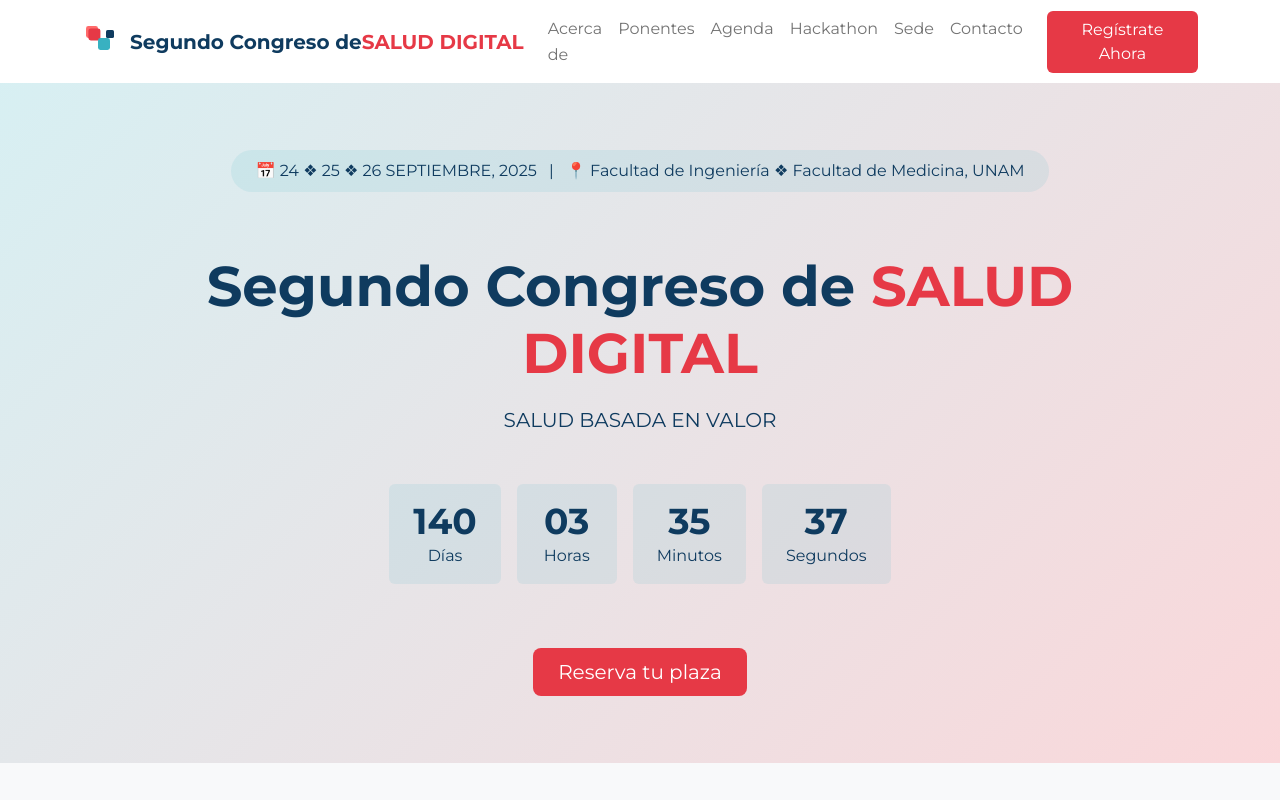
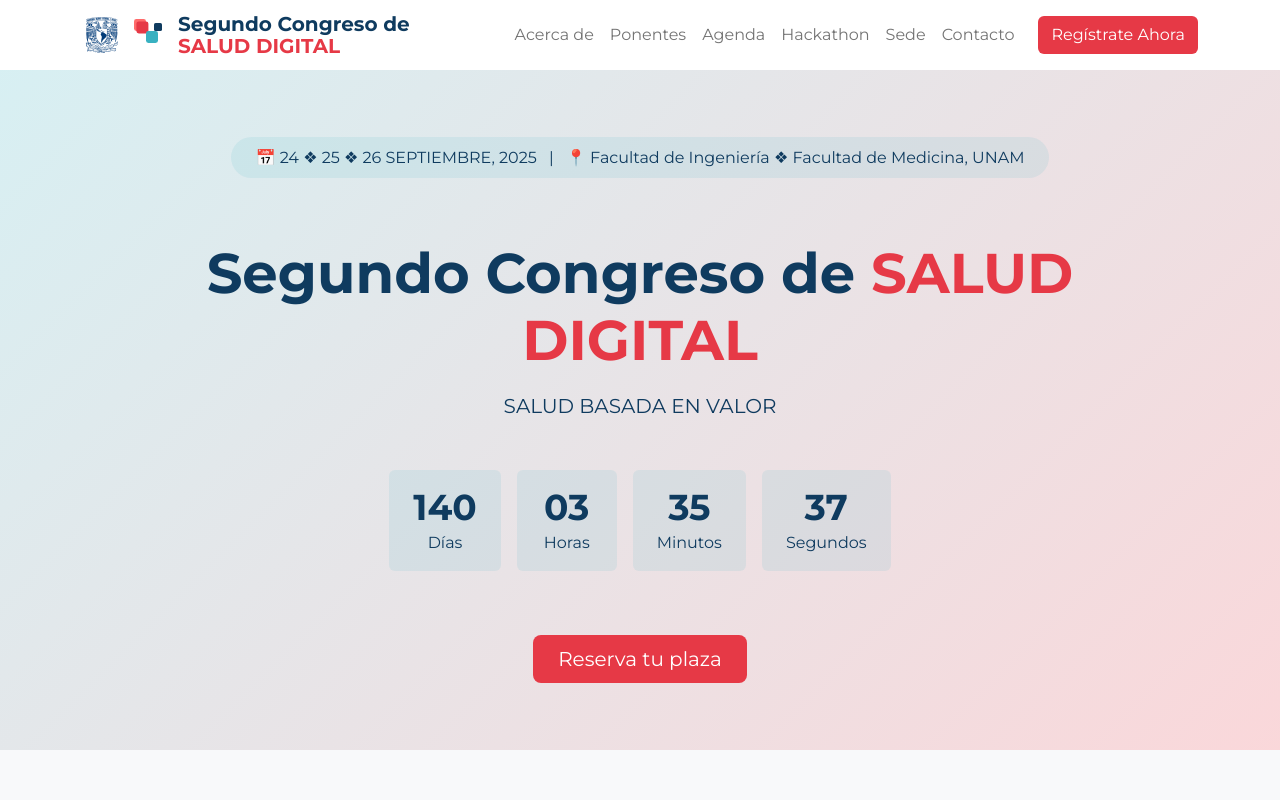
Before and after one commit to bryancontreras/congresosaluddigital.github.io, a plain HTML site: page index.html in a window 1280 px wide. Shown: the top 800 px of the page. Drawn offline with nearby package versions, Linux system fonts and the light colour scheme.

Commit message:
cambio header

```diff
--- a/index.html
+++ b/index.html
@@ -15,13 +15,22 @@
     <header class="navbar navbar-expand-lg navbar-light bg-white sticky-top shadow-sm">
         <div class="container">
           <a class="navbar-brand d-flex align-items-center" href="index.html">
+            <!-- Escudo de la UNAM -->
+            <img src="images/escudo-unam.png" alt="Escudo UNAM" height="40" class="me-2">
+
+            <!-- Logo del congreso -->
             <svg width="40" height="40" viewBox="0 0 50 50" class="me-2">
                 <rect x="5" y="5" width="15" height="15" rx="3" fill="#FF6B6B" />
                 <rect x="8" y="8" width="15" height="15" rx="3" fill="#E63946" />
                 <rect x="20" y="20" width="15" height="15" rx="3" fill="#38B1C1" />
                 <rect x="30" y="10" width="10" height="10" rx="2" fill="#0F3B5F" />
             </svg>
-                <span class="fw-bold" style="color: #0F3B5F;">Segundo Congreso de</span> <span class="fw-bold" style="color: #E63946;">SALUD DIGITAL</span>
+
+            <!-- Título en dos líneas -->
+            <div class="d-flex flex-column">
+                <span class="fw-bold" style="color: #0F3B5F; line-height: 1.1;">Segundo Congreso de</span>
+                <span class="fw-bold" style="color: #E63946; line-height: 1.1;">SALUD DIGITAL</span>
+            </div>
         </a>
             <button class="navbar-toggler" type="button" data-bs-toggle="collapse" data-bs-target="#navbarMain">
                 <span class="navbar-toggler-icon"></span>
```
Also changed, not shown: images/escudo-unam.png (added). Lines whose indentation alone changed are shown as unchanged.
